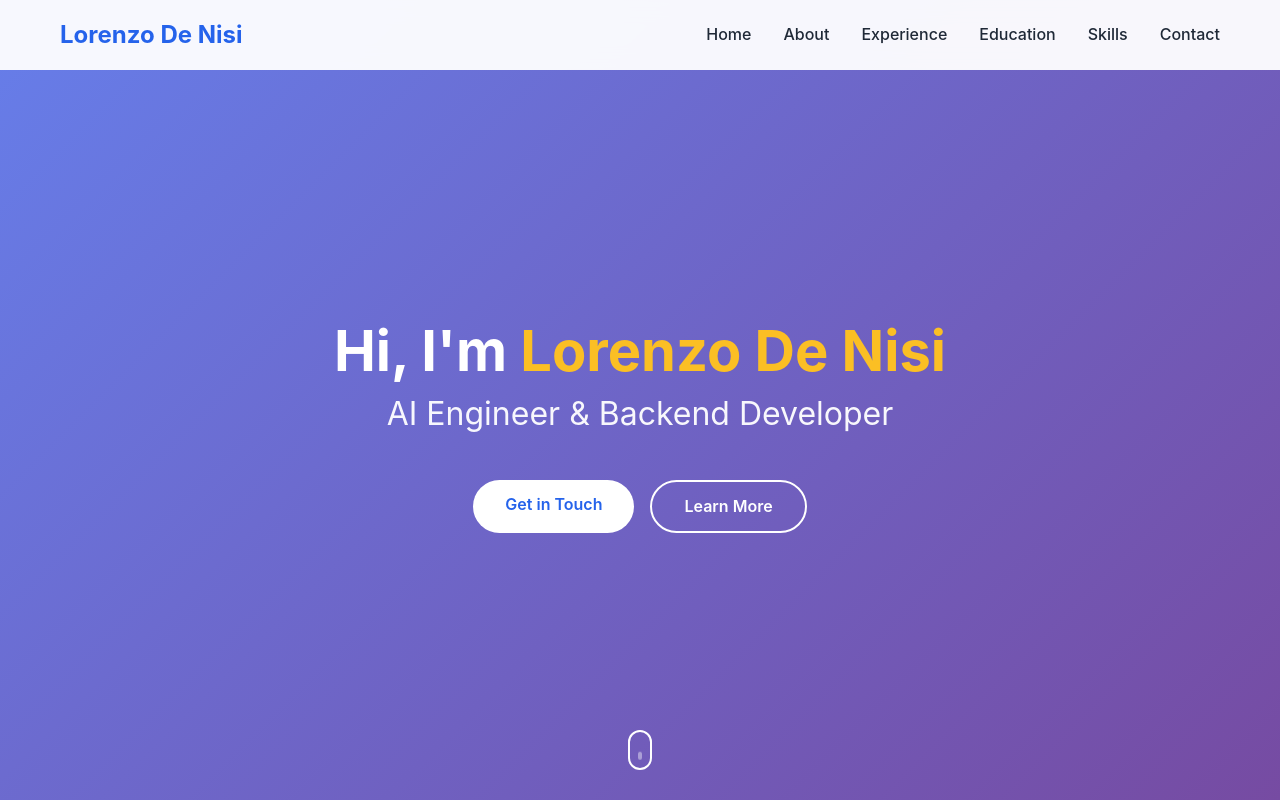
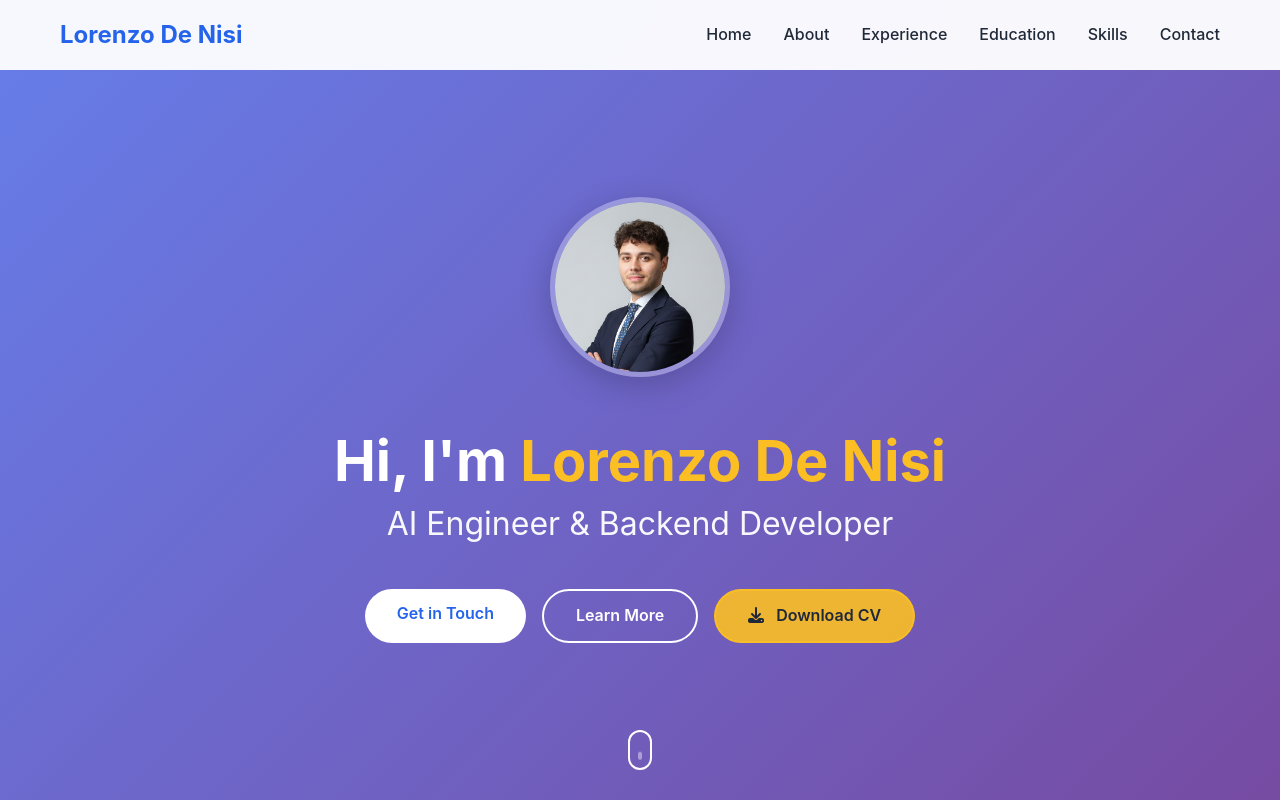
Before and after one commit to lorenzodenisi/lorenzodenisi.github.io, a plain HTML site: page index.html in a window 1280 px wide. Shown: the top 800 px of the page. Drawn offline with Linux system fonts and the light colour scheme.

Commit message:
add CV and propic

```diff
--- a/index.html
+++ b/index.html
@@ -32,12 +32,18 @@
     <!-- Hero Section -->
     <section id="home" class="hero">
         <div class="hero-content">
+            <div class="profile-picture fade-in">
+                <img src="assets/profile.png" alt="Lorenzo De Nisi">
+            </div>
             <div class="hero-text">
                 <h1 class="fade-in">Hi, I'm <span class="highlight">Lorenzo De Nisi</span></h1>
                 <h2 class="fade-in-delay">AI Engineer & Backend Developer</h2>
                 <div class="cta-buttons fade-in-delay-3">
                     <a href="#contact" class="btn btn-primary">Get in Touch</a>
                     <a href="#about" class="btn btn-secondary">Learn More</a>
+                    <a href="assets/CV_ENG.pdf" download class="btn btn-download">
+                        <i class="fas fa-download"></i> Download CV
+                    </a>
                 </div>
             </div>
         </div>
--- a/styles.css
+++ b/styles.css
@@ -132,6 +132,28 @@ body {
 .hero-content {
     max-width: 800px;
     z-index: 1;
+    display: flex;
+    flex-direction: column;
+    align-items: center;
+}
+
+.profile-picture {
+    margin-bottom: 2rem;
+}
+
+.profile-picture img {
+    width: 180px;
+    height: 180px;
+    border-radius: 50%;
+    object-fit: cover;
+    border: 5px solid rgba(255, 255, 255, 0.3);
+    box-shadow: 0 8px 32px rgba(0, 0, 0, 0.2);
+    transition: var(--transition);
+}
+
+.profile-picture img:hover {
+    transform: scale(1.05);
+    border-color: rgba(255, 255, 255, 0.5);
 }
 
 .hero h1 {
@@ -192,6 +214,22 @@ body {
 .btn-secondary:hover {
     background: white;
     color: var(--primary-color);
+}
+
+.btn-download {
+    background: rgba(251, 191, 36, 0.9);
+    color: var(--text-dark);
+    border: 2px solid rgba(251, 191, 36, 0.9);
+}
+
+.btn-download:hover {
+    background: #fbbf24;
+    border-color: #fbbf24;
+    transform: translateY(-2px);
+}
+
+.btn-download i {
+    margin-right: 0.5rem;
 }
 
 .scroll-indicator {
@@ -652,6 +690,11 @@ footer {
         left: 0;
     }
 
+    .profile-picture img {
+        width: 150px;
+        height: 150px;
+    }
+
     .hero h1 {
         font-size: 2.5rem;
     }
@@ -688,6 +731,11 @@ footer {
 }
 
 @media (max-width: 480px) {
+    .profile-picture img {
+        width: 120px;
+        height: 120px;
+    }
+
     .hero h1 {
         font-size: 2rem;
     }
```
Also changed, not shown: assets/profile.png (added), 1 other file.
